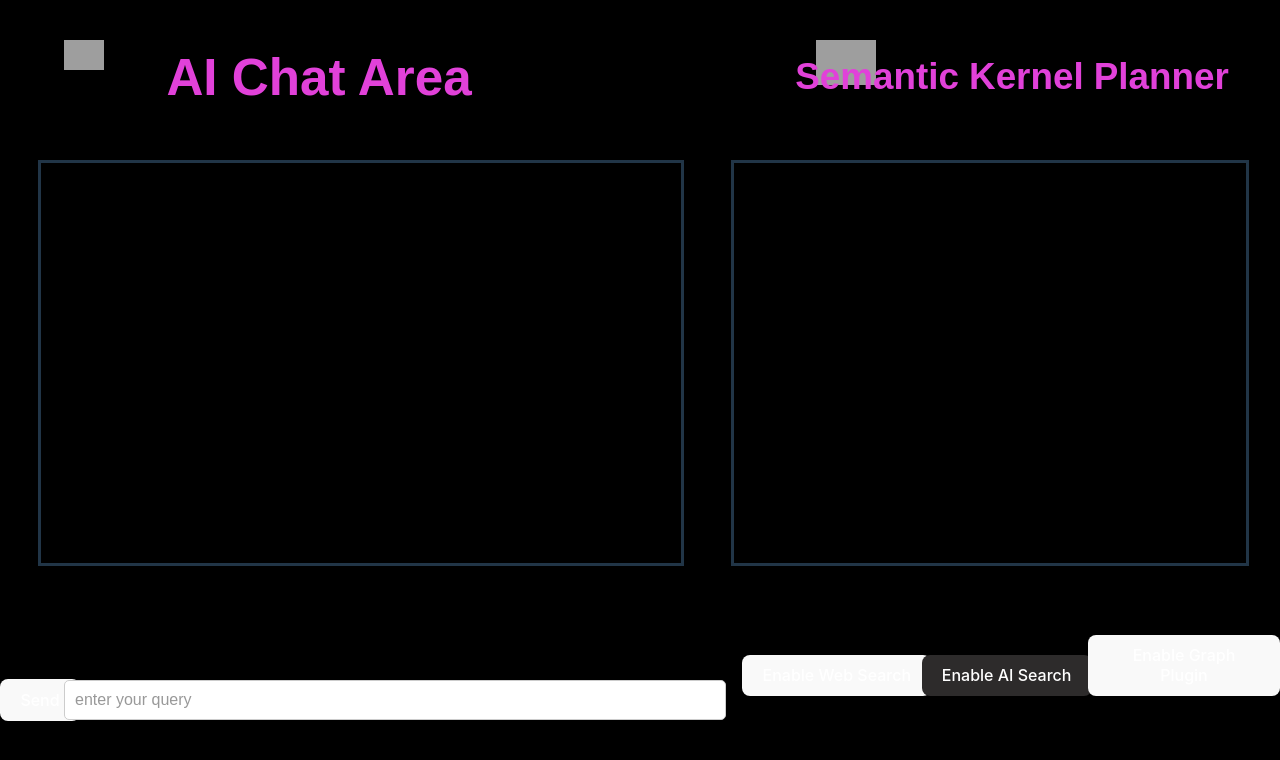
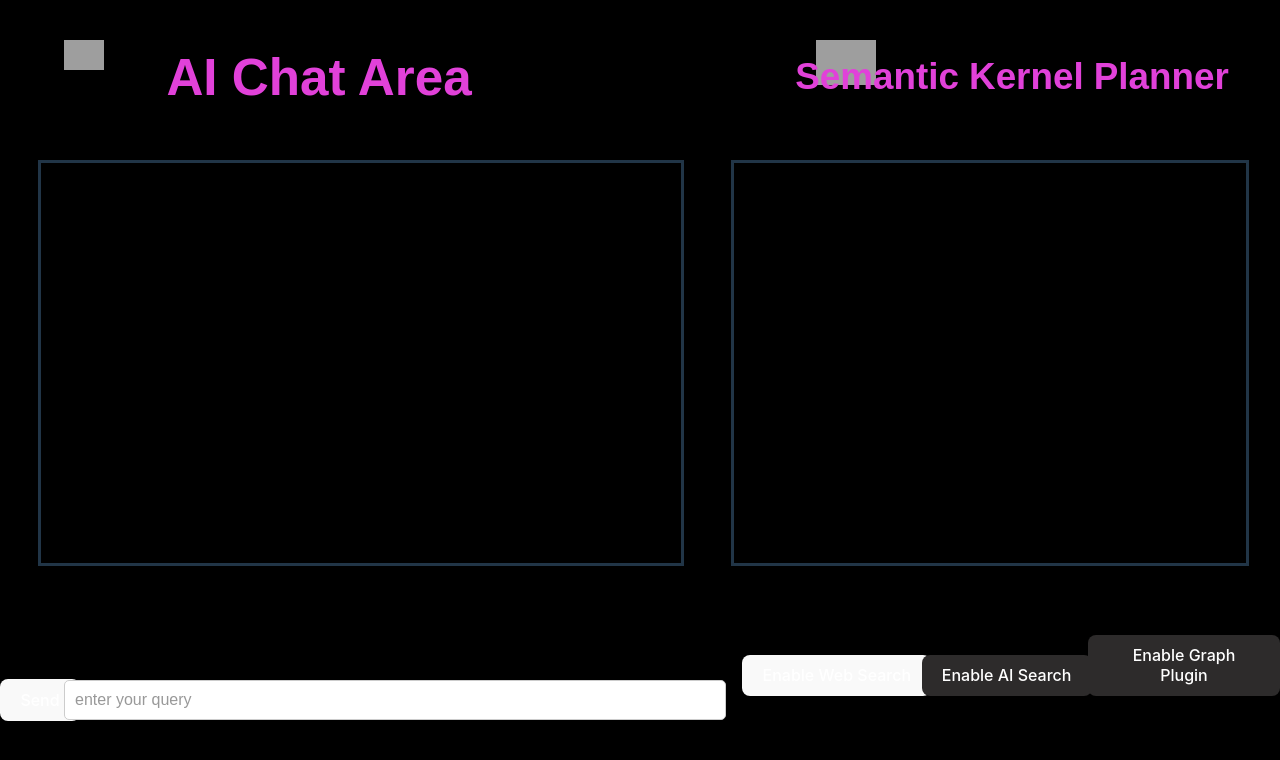
Before and after one commit to kuljotSB/copilotFullStackApp, a React (Vite) app in the folder frontend/frontend/: page / in a window 1280 px wide. Shown: the top 760 px of the page. Built offline with nearby package versions, Linux system fonts and the light colour scheme; grey boxes are pictures that could not be loaded.

Commit message:
Update GraphPluginButton.css

```diff
--- a/frontend/frontend/src/GraphPluginButton.css
+++ b/frontend/frontend/src/GraphPluginButton.css
@@ -1,6 +1,6 @@
 .GraphPluginChoiceButton {
 
-
+    background-color: rgb(45, 43, 43);
     text-align:centre;
     width: 45%;
     bottom:10%;
```
